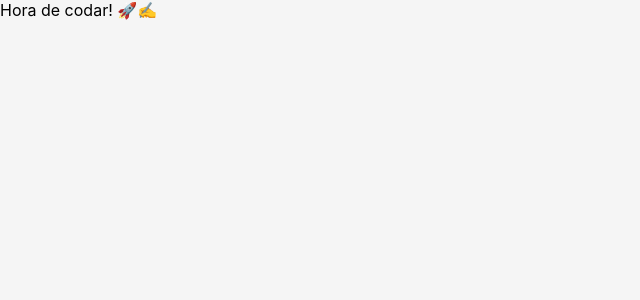
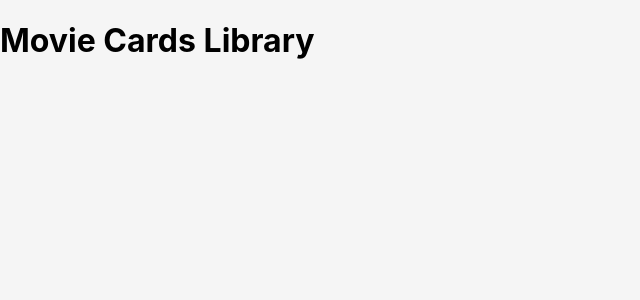
Before and after one commit to Bel-Albuquerque/movie-cards-library, a React (Create React App) app: page / in a window 1280 px wide. Shown: the top 300 px of the page, without its empty margins (0-640 px from the left). Built offline with nearby package versions, Linux system fonts and the light colour scheme.

Commit message:
Requisito 1 e 2

```diff
--- a/src/App.js
+++ b/src/App.js
@@ -1,11 +1,11 @@
 import React from 'react';
 import './App.css';
+import Header from './components/Header';
 
 function App() {
   return (
     <div className="App">
-      {/* Sua implementação deve ficar aqui. Remova essas duas linhas e mão na massa */}
-      Hora de codar! 🚀✍️
+      <Header />
     </div>
   );
 }
--- a/src/components/Header.jsx
+++ b/src/components/Header.jsx
@@ -1 +1,13 @@
-// implement Header component here
+import React from 'react';
+
+class Header extends React.Component {
+  render() {
+    return (
+      <header>
+        <h1>Movie Cards Library</h1>
+      </header>
+    );
+  }
+}
+
+export default Header;
```
Also changed, not shown: src/components/MovieCard.jsx (+9 -1 lines), src/components/MovieList.jsx (+9 -1 lines), src/components/Rating.jsx (+9 -1 lines).
